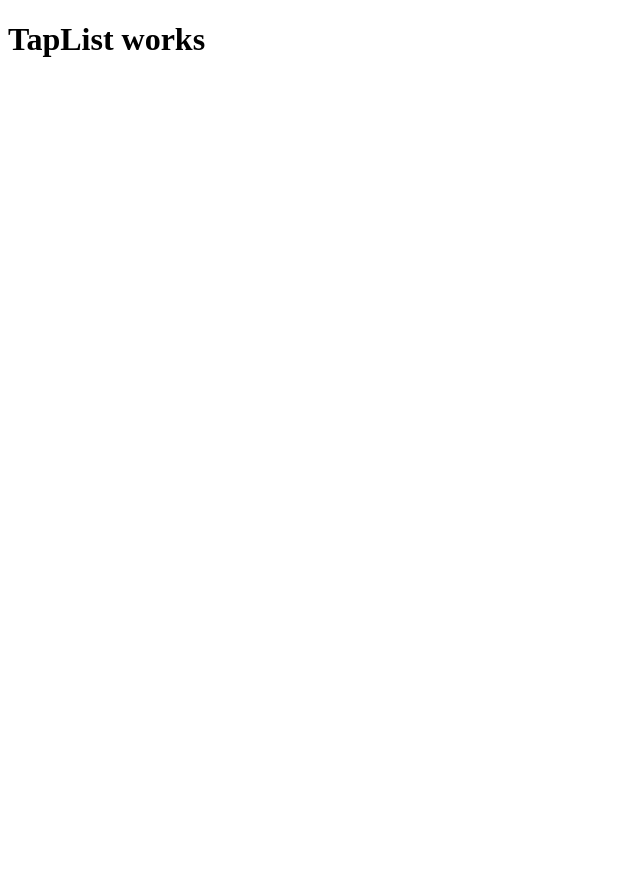
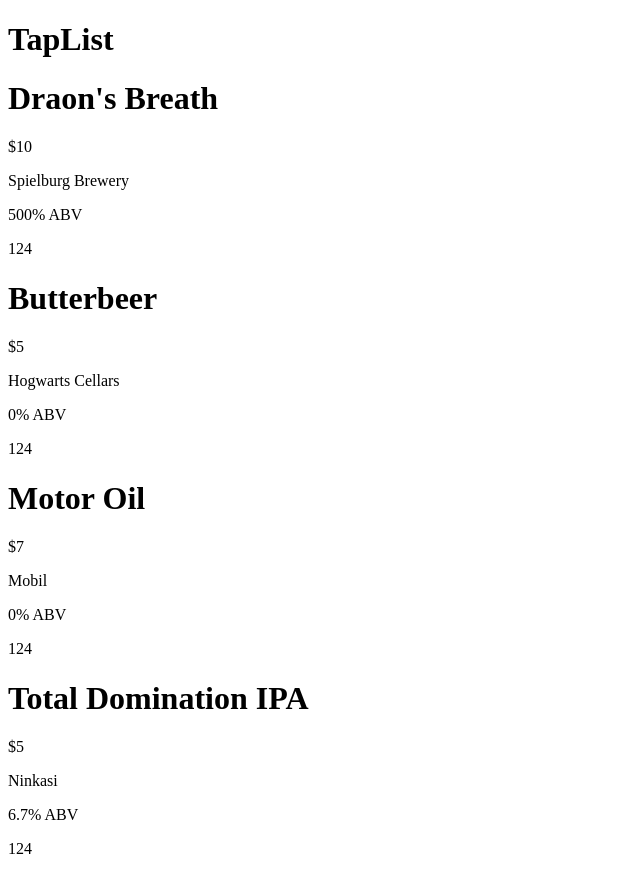
Before and after one commit to lukebertram/react-taproom, a React app: page /#/ in a window 1280 px wide. Shown: the whole page, without its empty margins (0-640 px from the left). Before the commit the page ends 800 px from the top, so only its background shows below. Built offline with nearby package versions, Linux system fonts and the light colour scheme; the HTML template or start-up script is replaced by a standard one.

Commit message:
add hard-coded kegs array and loop to TapList component

```diff
--- a/src/components/TapList.jsx
+++ b/src/components/TapList.jsx
@@ -1,9 +1,51 @@
 import React from 'react';
+import Tap from './Tap';
+
+const kegs = [
+  {
+    name: "Draon's Breath",
+    price: 10,
+    brewery: "Spielburg Brewery",
+    alcoholContent: 500,
+    pintsRemaining: 124
+  },
+  {
+    name: "Butterbeer",
+    price: 5,
+    brewery: "Hogwarts Cellars",
+    alcoholContent: 0,
+    pintsRemaining: 124
+  },
+  {
+    name: "Motor Oil",
+    price: 7,
+    brewery: "Mobil",
+    alcoholContent: 0,
+    pintsRemaining: 124
+  },
+  {
+    name: "Total Domination IPA",
+    price: 5,
+    brewery: "Ninkasi",
+    alcoholContent: 6.7,
+    pintsRemaining: 124
+  },
+
+]
 
 function TapList(){
   return(
     <div>
-      <h1>TapList works</h1>
+      <h1>TapList</h1>
+      {kegs.map((keg, index) =>
+        <Tap
+          name={keg.name}
+          brewery={keg.brewery}
+          price={keg.price}
+          alcoholContent={keg.alcoholContent}
+          pintsRemaining={keg.pintsRemaining}
+          key={index}/>
+      )}
     </div>
   );
 }
```
